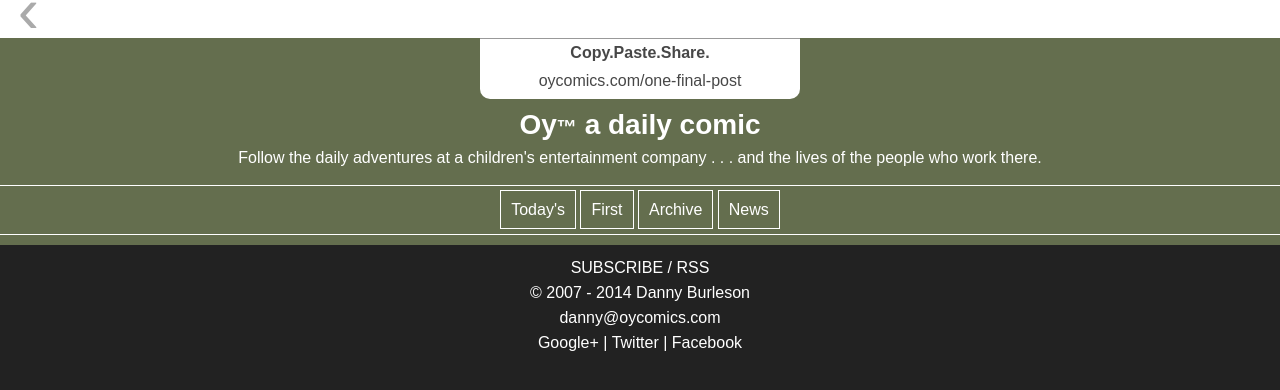
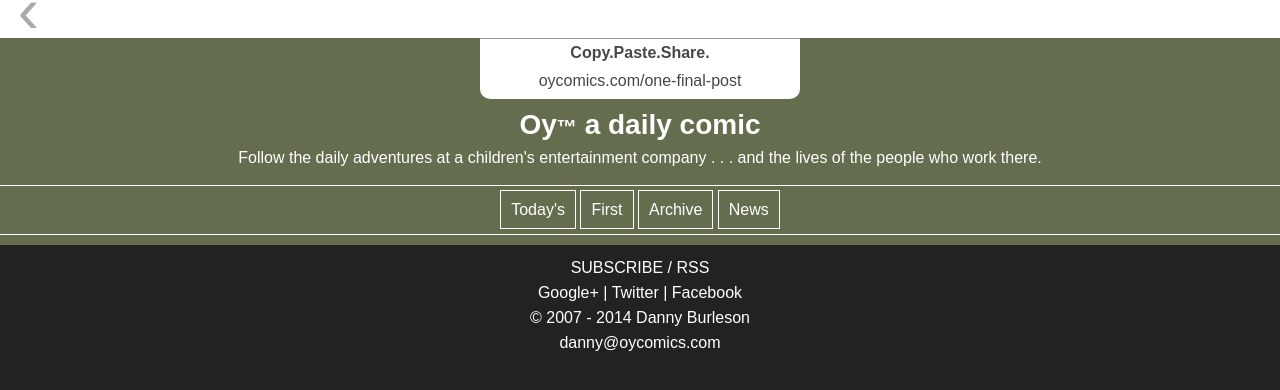
Before and after one commit to oycomics/oycomics.github.io, a Jekyll site: the page built from index.html, in a window 1280 px wide. Shown: the top 390 px of the page. Built offline with Jekyll 4.4.1, drawn with Linux system fonts in a browser that asks for light colours; Markdown is read by kramdown in place of the engine named in the settings; the list of posts is cut into pages by our own code.

Commit message:
Update footer.html

```diff
--- a/_includes/footer.html
+++ b/_includes/footer.html
@@ -1,7 +1,7 @@
 <div class="footer">
 	<a class="footer_nav_item rss" href="http://feeds.feedburner.com/oy" target="_blank">SUBSCRIBE / RSS</a><br>
-	<a href="mailto:danny@oycomics.com" class="copyright">&copy; 2007 - {{ site.time | date: "%Y" }} Danny Burleson<br>danny@oycomics.com</a>
-	<a class="footer_nav_item googleplus" href="https://plus.google.com/+Oycomics" target="_blank">Google+</a> |
+		<a class="footer_nav_item googleplus" href="https://plus.google.com/+Oycomics" target="_blank">Google+</a> |
 	<a class="footer_nav_item twitter" href="https://twitter.com/oycomics" target="_blank">Twitter</a> |
-	<a class="footer_nav_item facebook" href="https://www.facebook.com/oycomics" target="_blank">Facebook</a>
+	<a class="footer_nav_item facebook" href="https://www.facebook.com/oycomics" target="_blank">Facebook</a><br>
+	<a href="mailto:danny@oycomics.com" class="copyright">&copy; 2007 - {{ site.time | date: "%Y" }} Danny Burleson<br>danny@oycomics.com</a><br>
 </div>
```
